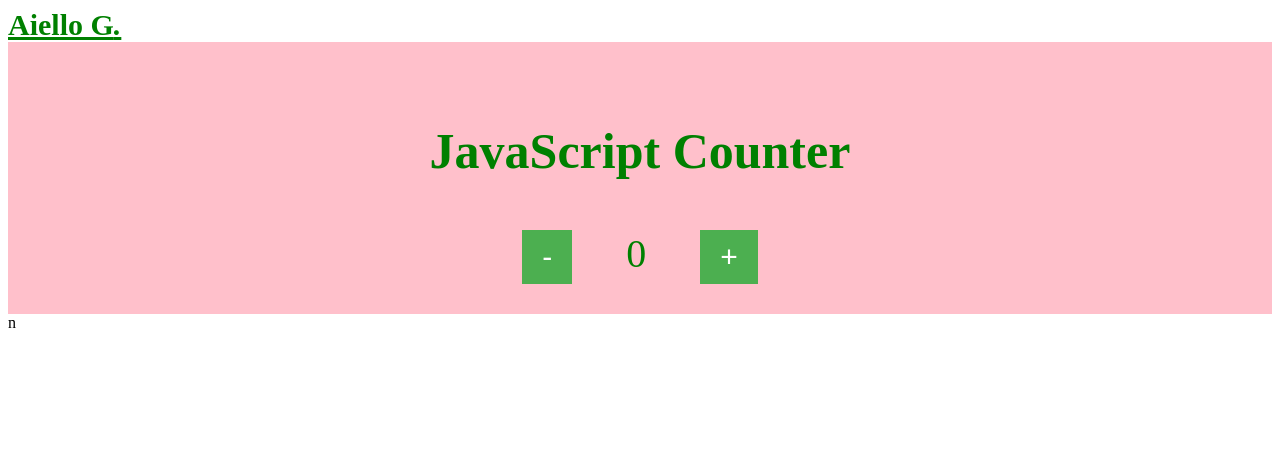
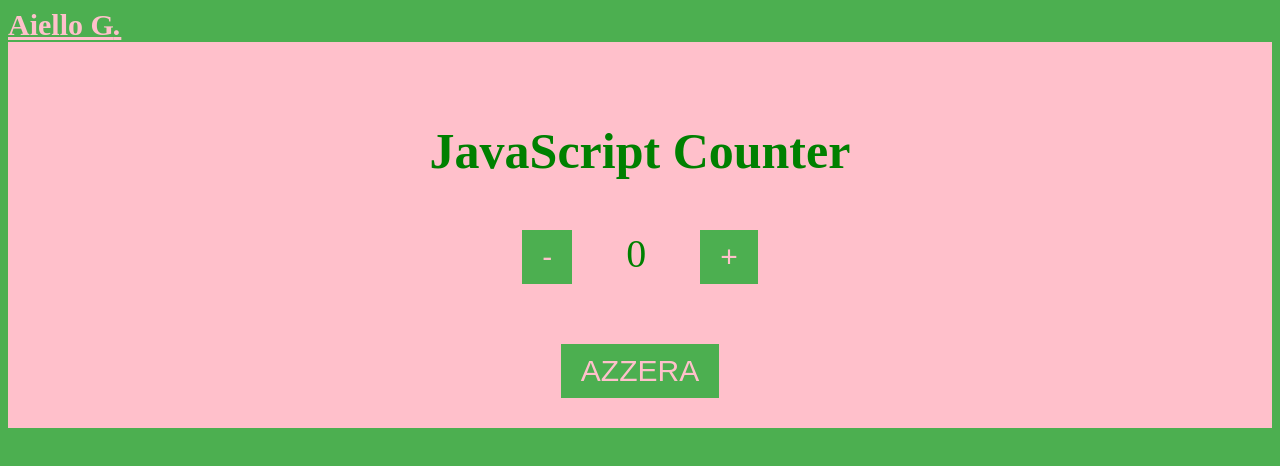
Before and after one commit to Giuseppe99a/js, a plain HTML site: page index.html in a window 1280 px wide. Drawn offline with Linux system fonts and the light colour scheme.

Commit message:
secondo commit

```diff
--- a/assest/css/style.css
+++ b/assest/css/style.css
@@ -5,7 +5,7 @@
     color: green;
 }
 .logo{
-    color: green;
+    color: pink;
     font-size: 30px;
     font-weight: 600;
     cursor: pointer;
@@ -18,7 +18,7 @@ h3 {
 button {
   font-size: 30px;
   background-color: #4CAF50;
-  color: white;
+  color: pink;
   border: none;
   border-radius: none;
   padding: 10px 20px;
@@ -29,3 +29,7 @@ button {
   font-size: 40px;
   padding: 0 50px;
 }
+
+body {
+  background-color: #4CAF50;
+}
--- a/assest/js/script.js
+++ b/assest/js/script.js
@@ -1,6 +1,7 @@
 { const number = document.getElementById('number');
 const buttonPlus = document.getElementById('plus');
 const buttonMinus = document.getElementById('minus');
+
 
 buttonPlus.addEventListener('click', add);
 buttonMinus.addEventListener('click', subtract);}
@@ -24,3 +25,12 @@ function addiction(n) {
   value = value + n;
   number.innerHTML = value;
 }
+{const buttonreset = document.getElementById ('reset');
+
+buttonreset.addEventListener('click', Reset);}
+
+function Reset()
+{
+  value = 0;
+  number.innerHTML = value;
+}
--- a/index.html
+++ b/index.html
@@ -9,5 +9,9 @@
     <button id="minus">-</button>
     <span id="number">0</span>
     <button id="plus">+</button>
-</div>n
+    </div>
+<div class="container">
+    <button id="reset">AZZERA</button>
+   </div>
+
 <script type="text/javascript" src="assest/js/script.js"></script>
```
